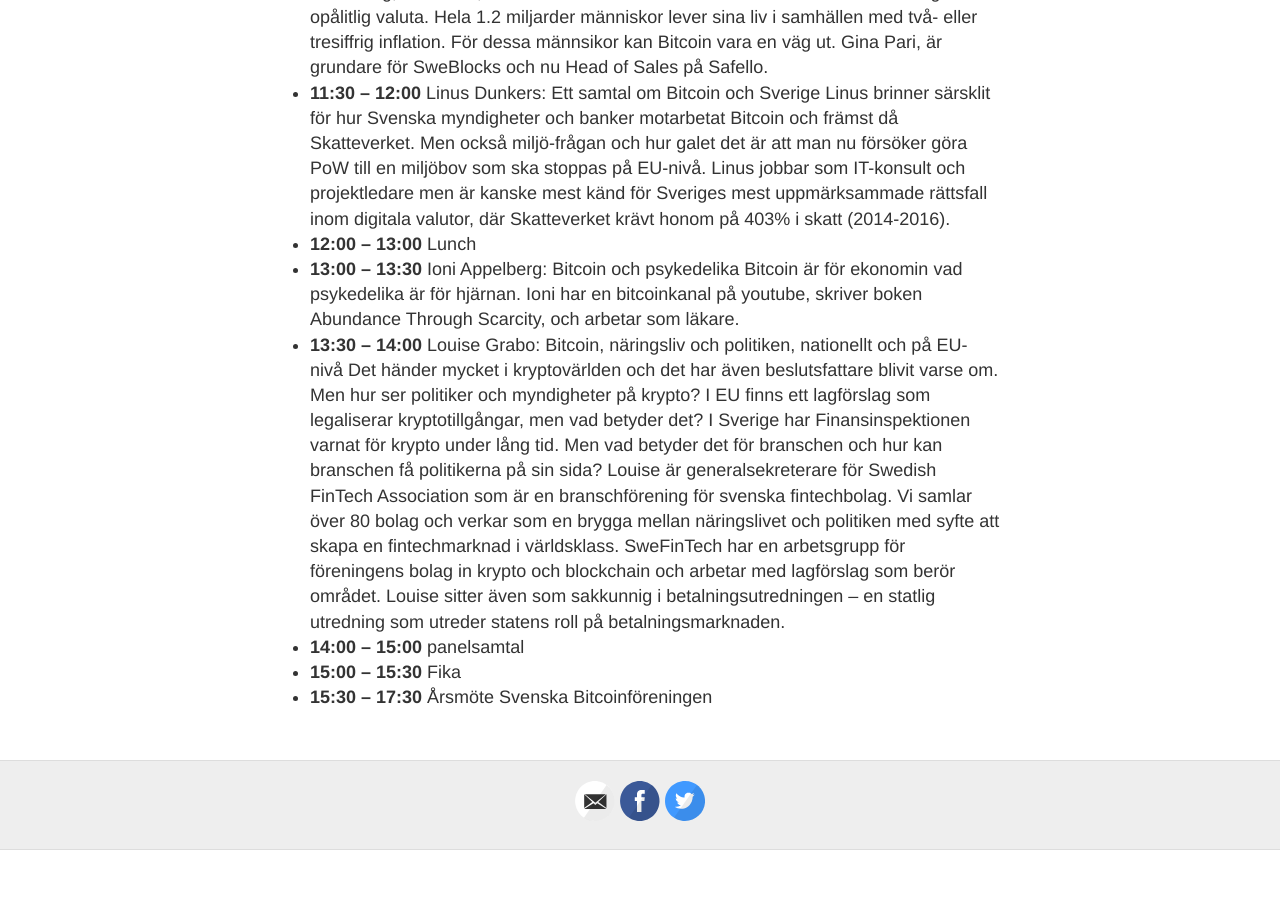
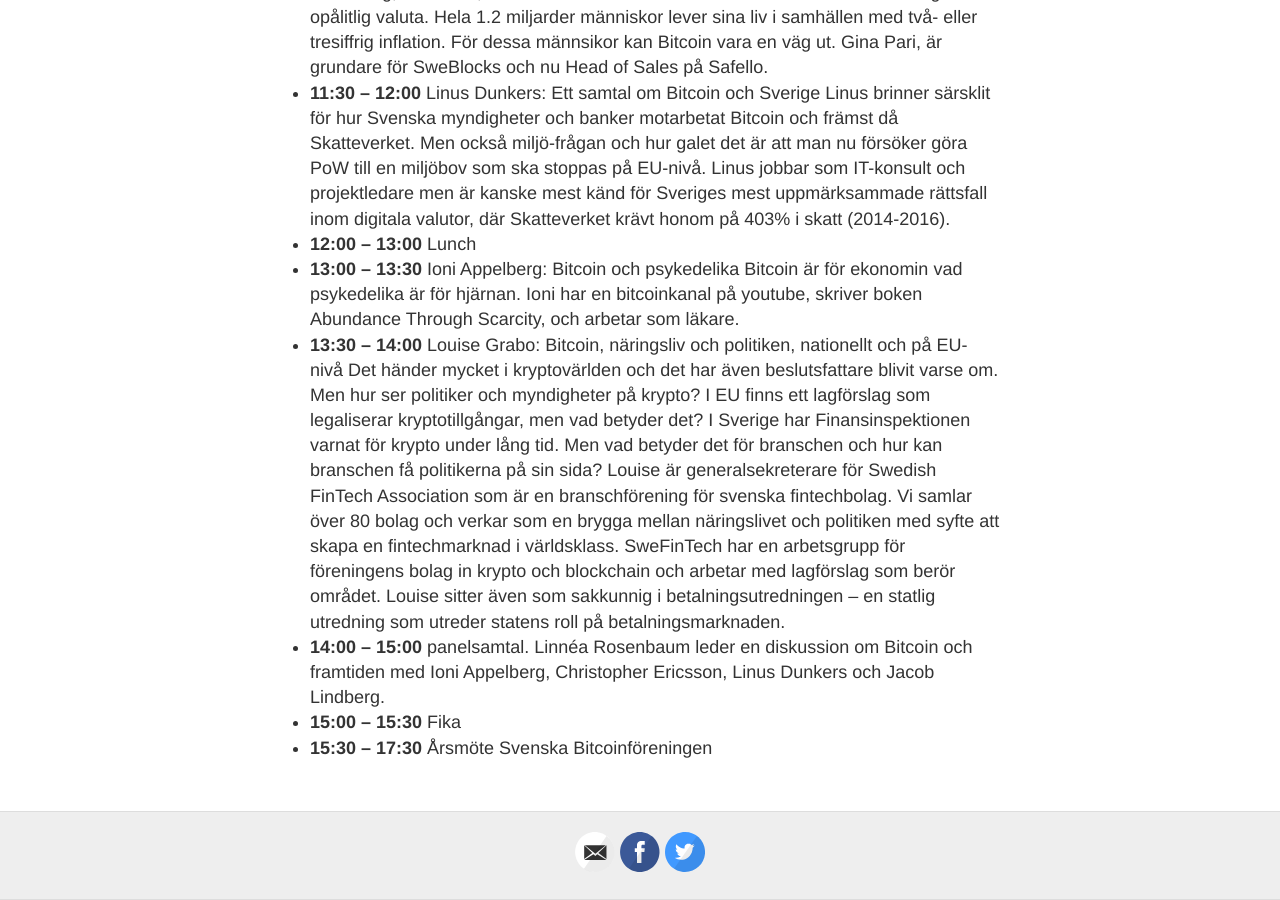
Before and after one commit to bitcoinforeningen/bitcoinforeningen.github.io, a Jekyll site: the page built from symposium2022.md, in a window 1280 px wide and 900 px high, scrolled down 1622 px. Built offline with Jekyll 4.4.1, drawn with Linux system fonts in a browser that asks for light colours; before the commit the page ends 2472 px from its top, so only the background shows below that.

Commit message:
Update symposium2022.md

```diff
--- a/symposium2022.md
+++ b/symposium2022.md
@@ -35,6 +35,6 @@ Frescativägen 10, hus A
 - __12:00 – 13:00__ Lunch
 - __13:00 – 13:30__ Ioni Appelberg: Bitcoin och psykedelika Bitcoin är för ekonomin vad psykedelika är för hjärnan. Ioni har en bitcoinkanal på youtube, skriver boken Abundance Through Scarcity, och arbetar som läkare.
 - __13:30 – 14:00__ Louise Grabo: Bitcoin, näringsliv och politiken, nationellt och på EU-nivå Det händer mycket i kryptovärlden och det har även beslutsfattare blivit varse om. Men hur ser politiker och myndigheter på krypto? I EU finns ett lagförslag som legaliserar kryptotillgångar, men vad betyder det? I Sverige har Finansinspektionen varnat för krypto under lång tid. Men vad betyder det för branschen och hur kan branschen få politikerna på sin sida? Louise är generalsekreterare för Swedish FinTech Association som är en branschförening för svenska fintechbolag. Vi samlar över 80 bolag och verkar som en brygga mellan näringslivet och politiken med syfte att skapa en fintechmarknad i världsklass. SweFinTech har en arbetsgrupp för föreningens bolag in krypto och blockchain och arbetar med lagförslag som berör området. Louise sitter även som sakkunnig i betalningsutredningen – en statlig utredning som utreder statens roll på betalningsmarknaden.
-- __14:00 – 15:00__ panelsamtal
+- __14:00 – 15:00__ panelsamtal. Linnéa Rosenbaum leder en diskussion om Bitcoin och framtiden med Ioni Appelberg, Christopher Ericsson, Linus Dunkers och  Jacob Lindberg.
 - __15:00 – 15:30__ Fika
 - __15:30 – 17:30__ Årsmöte Svenska Bitcoinföreningen
```
